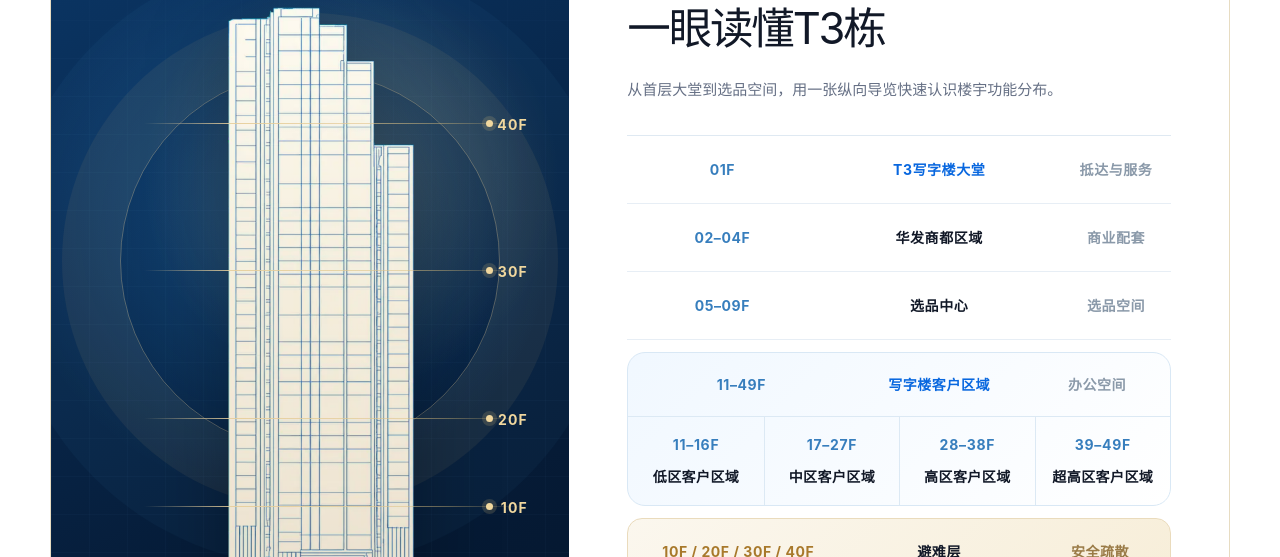
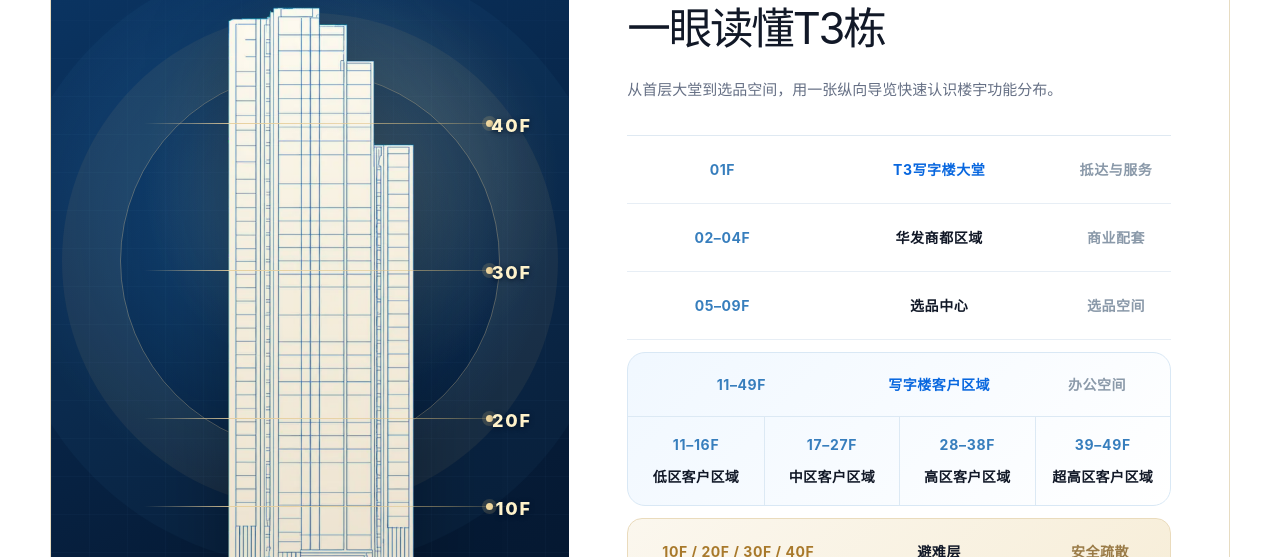
Before and after one commit to wuxingming1225-netizen/t3-property-site, a Next.js app: page / in a window 1280 px wide. Shown: the part 1300-1857 px from the top of the page. Built offline with nearby package versions, Linux system fonts and the light colour scheme; no server answers.

Commit message:
Update globals.css

```diff
--- a/app/globals.css
+++ b/app/globals.css
@@ -91,7 +91,7 @@ button, summary, a { -webkit-tap-highlight-color: transparent; }
 .refuge-markers { position: absolute; z-index: 3; right: 8%; bottom: 0; left: 18%; height: calc(100% - 70px); pointer-events: none; }
 .refuge-marker { position: absolute; left: 0; right: 0; height: 1px; background: linear-gradient(90deg, transparent, rgba(231, 207, 156, .94) 24%, rgba(216, 187, 120, .44) 78%, transparent); }
 .refuge-marker::before { content: ""; position: absolute; right: 9%; top: -3px; width: 7px; height: 7px; border-radius: 50%; background: #f0d79e; box-shadow: 0 0 0 4px rgba(216, 187, 120, .18); }
-.refuge-marker::after { content: attr(data-floor); position: absolute; right: 0; top: -9px; color: #f0d79e; font-size: 14px; font-weight: 750; letter-spacing: .08em; }
+.refuge-marker::after { content: attr(data-floor); position: absolute; right: -4px; top: -11px; color: #fff3cb; font-size: 18px; font-weight: 850; letter-spacing: .1em; text-shadow: 0 1px 5px rgba(2, 15, 35, .9); }
 .marker-40 { top: 20%; }
 .marker-30 { top: 40%; }
 .marker-20 { top: 60%; }
```
